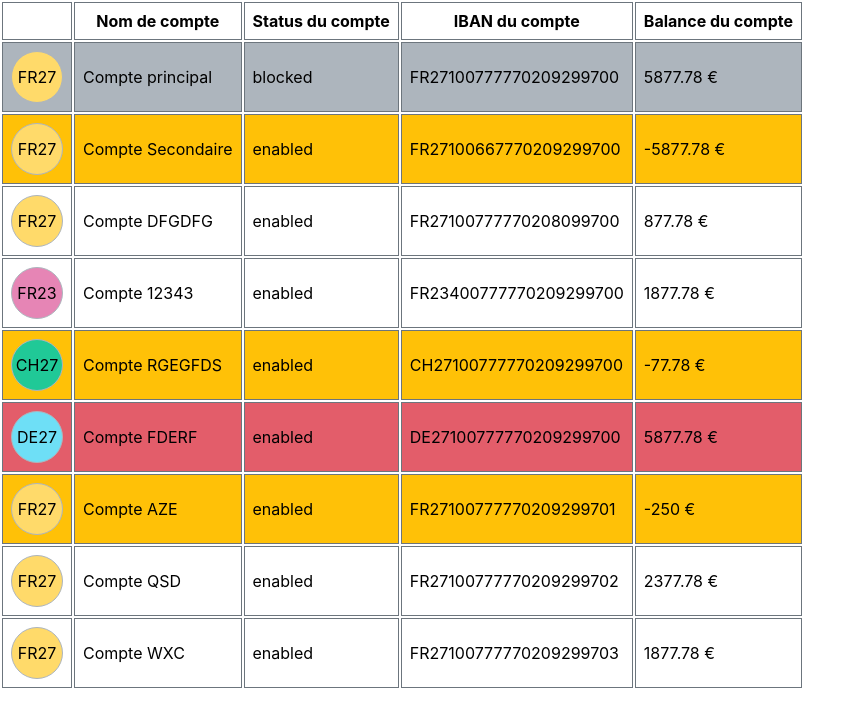
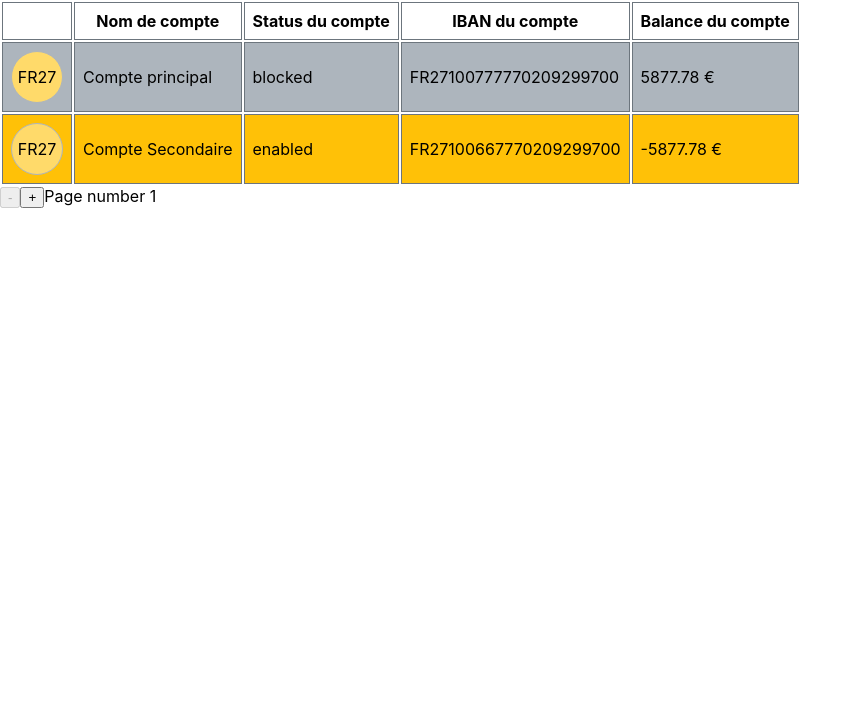
Before and after one commit to RodolphePoon/front-interview, a React (Create React App) app: page / in a window 1280 px wide. Shown: the top 726 px of the page, without its empty margins (0-865 px from the left). Built offline with nearby package versions, Linux system fonts and the light colour scheme.

Commit message:
add pagination

```diff
--- a/src/components/Table/Table.js
+++ b/src/components/Table/Table.js
@@ -1,37 +1,61 @@
-import React from "react"
+import React, { useState, useEffect } from "react"
 import './Table.css'
-
 const Logo = ({ iban }) => {
   const bank = iban.substring(0, 4)
 
   return <span className={`logo ${bank}`}>{bank}</span>
 }
 
+const MAX_PER_PAGE = 2
+
 const Table = ({ data, columns }) => {
-  return <table>
+
+  const [showedData, setShowedData] = useState([])
+
+  const [page, setPage] = useState(1)
+  const maxPage = Math.trunc(data.length / MAX_PER_PAGE) + data.length % MAX_PER_PAGE
+
+
+
+  useEffect(() => {
+    const startIndex = (page - 1) * MAX_PER_PAGE
+    const endIndex = startIndex + MAX_PER_PAGE
+    const newShowedData = data.slice(startIndex, endIndex)
+    setShowedData(newShowedData)
+  }, [data.length, page])
+
+
+
+
+  return <>
+    <table>
       <thead><th></th>{columns.map(({ label }) => <th>{label}</th>)}</thead>
       <tbody>
-      {data.map((dataRow) => {
+        {showedData.map((account) => {
           let type = ''
-        if (dataRow.status === 'blocked') {
+          if (account.status === 'blocked') {
             type = 'blocked'
           }
-        if (!dataRow.iban.match('FR')) {
+          if (!account.iban.match('FR')) {
             type = 'foreign'
           }
-        if (dataRow.balance.match('-')) {
+          if (account.balance.match('-')) {
             type = 'negative'
           }
 
           return (
-          <tr className={type}><td><Logo iban={dataRow.iban} /></td>{columns.map(
-            ({ accessor }) => (<td>{dataRow[accessor]}</td>)
+            <tr className={type}><td><Logo iban={account.iban} /></td>{columns.map(
+              ({ accessor }) => (<td>{account[accessor]}</td>)
             )}
             </tr>)
         }
         )}
       </tbody>
     </table>
+    <button disabled={page === 1} onClick={() => setPage(page - 1)}>-</button>
+    <button disabled={page === maxPage} onClick={() => setPage(page + 1)}>+</button>
+    <span>Page number {page}</span>
+  </>
 }
 
 export default Table
```
Lines whose indentation alone changed are shown as unchanged.
